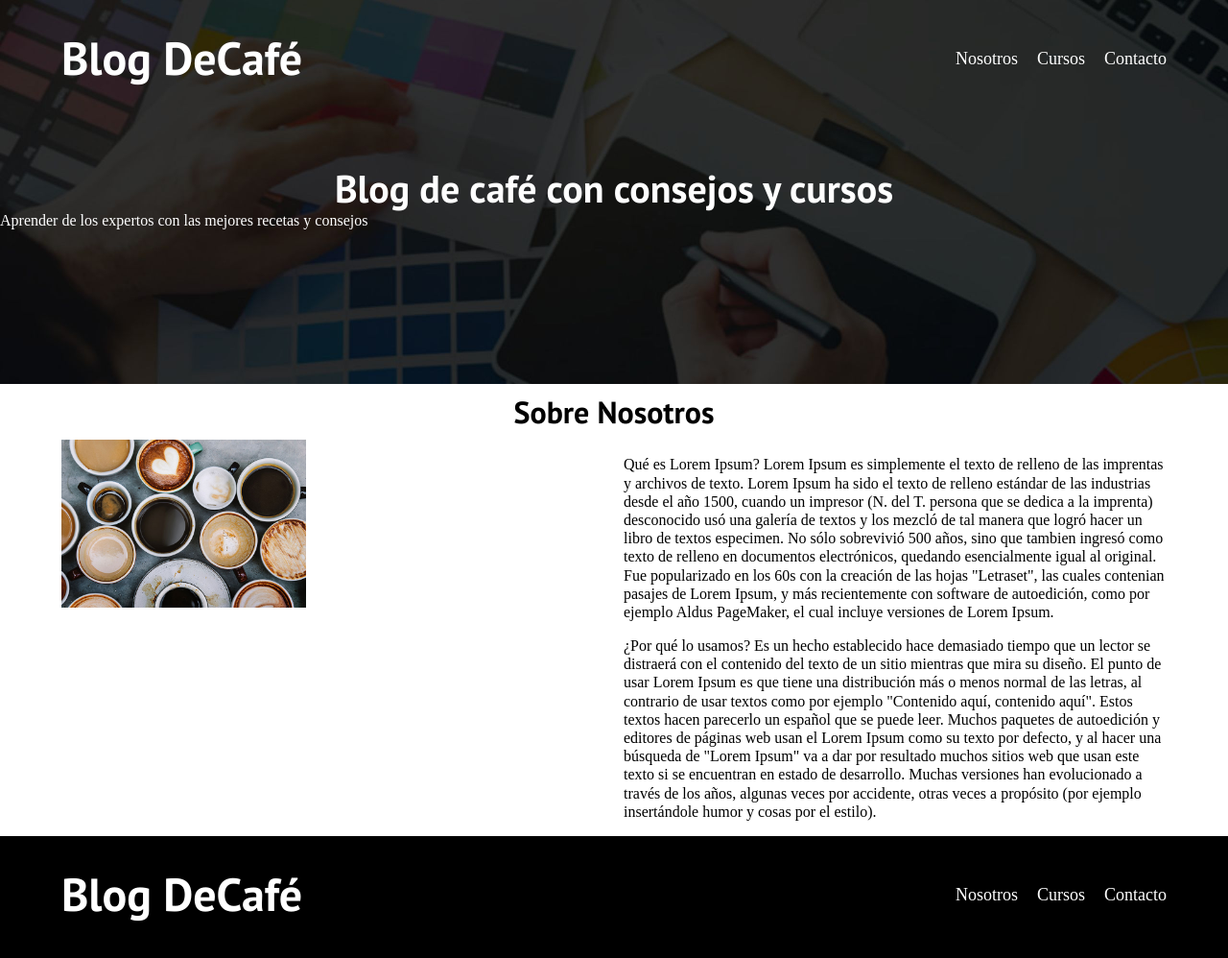
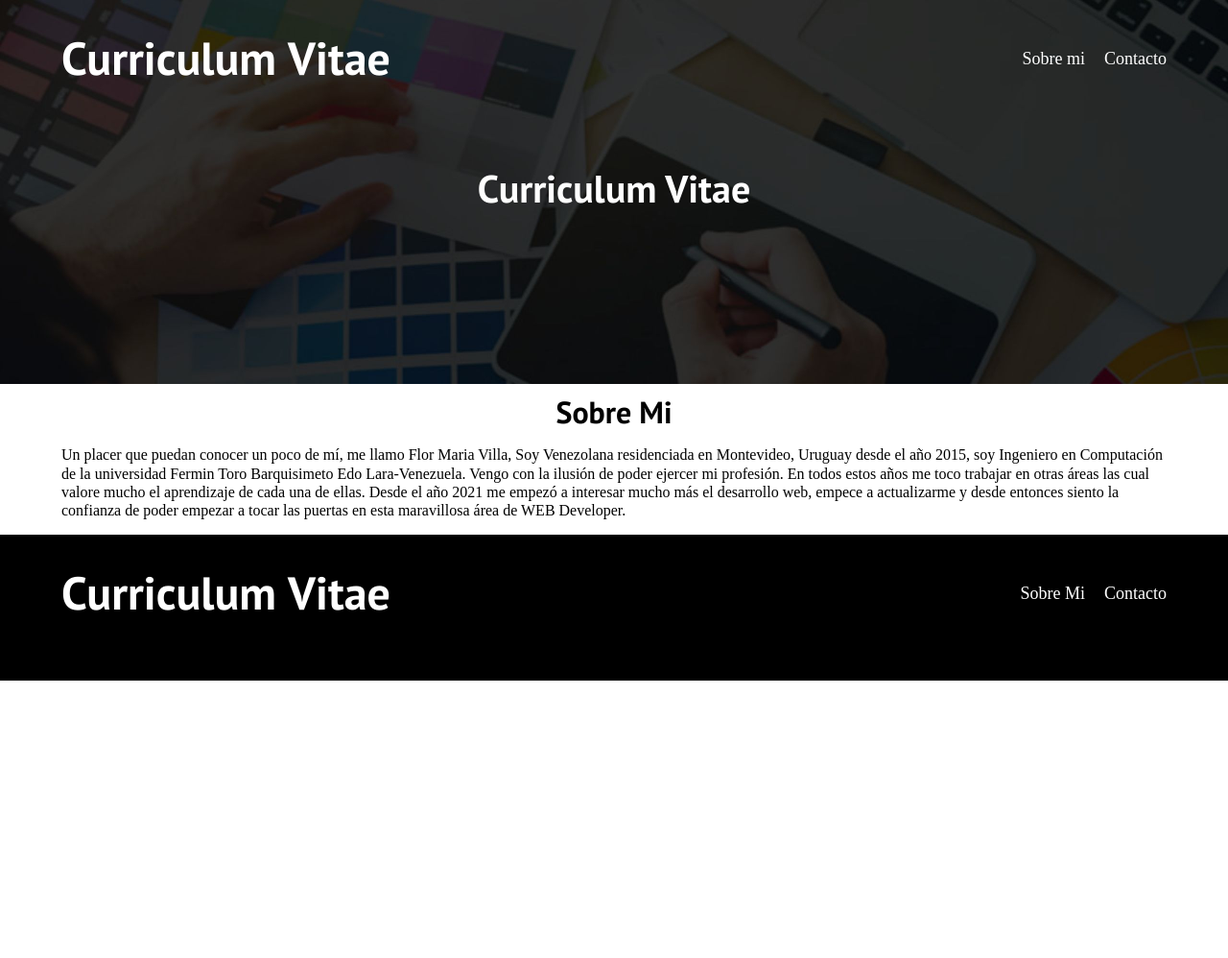
Before and after one commit to flormariavilla/curriculumflorvilla, a plain HTML site: page nosotros.html in a window 1280 px wide. Shown: the whole page at 96% size. After the commit the page ends 800 px from the top, so only its background shows below. Drawn offline with Linux system fonts and the light colour scheme.

Commit message:
Se agrega el mensaje en el main

```diff
--- a/css/style.css
+++ b/css/style.css
@@ -232,6 +232,7 @@ font-size: 2rem;
 /**sobre nosotros**/
 @media (min-width:768) {
      .sobre-nosotros{
+          align-items: center;
           display: grid;
           grid-template-columns: repeat(2, 1fr);
           column-gap: 2rem;
@@ -240,6 +241,8 @@ font-size: 2rem;
 .sobre-nosotros__imagen
 .sobre-nosotros__texto{
    flex-basis: 50%;
+   align-items: center;
+}
 }
 .sobre-nosotros{
      display: grid;
--- a/nosotros.html
+++ b/nosotros.html
@@ -4,7 +4,7 @@
     <meta charset="UTF-8">
     <meta http-equiv="X-UA-Compatible" content="IE=edge">
     <meta name="viewport" content="width=device-width, initial-scale=1.0">
-    <title>BlogDeCafé</title>
+    <title>Curriculum</title>
     <link rel="stylesheet" href="css/normalize.css">
     <link href="https://fonts.googleapis.com/css2?family=Open+Sans&family=PT+Sans:ital,wght@0,700;1,
     400&display=swap" rel="stylesheet">
@@ -16,50 +16,33 @@
          <div class="contenedor">
               <div class="barra">
                  <a class="logo" href="index.html">
-                    <h1 class="logo__nombre">Blog <span class="logo__bold">DeCafé</span></h1>
+                    <h1 class="logo__nombre">Curriculum <span class="logo__bold">Vitae</span></h1>
                   </a>
                   <nav class="navegacion">
-                      <a href="nosotros.html" class="navegacion__enlace">Nosotros</a>
-                      <a href="cursos.html" class="navegacion__enlace">Cursos</a>
+                      <a href="nosotros.html" class="navegacion__enlace">Sobre mi</a>
+
                       <a href="contacto.html" class="navegacion__enlace">Contacto</a>
                   </nav>
               </div>
          </div>
 
          <div class="header__texto">
-              <h2 class="no-margin">Blog de café con consejos y cursos</h2>
-              <p class="no-margin">Aprender de los expertos con las mejores recetas y consejos</p>
+              <h2 class="no-margin">Curriculum Vitae</h2>
+              <p class="no-margin"></p>
          </div>
     </header>
 
     <main class="contenedor">
-       <h3 class="centrar-texto">Sobre Nosotros</h3>
+       <h3 class="centrar-texto">Sobre Mi</h3>
        <div class="sobre-nosotros">
-          <div class="sobre-nosotros__imagen">
-            <img src="img/img/img/nosotros.jpg" alt="imagen nosotros">
-          </div>
+
           <div class="sobre-nosotros__texto">
-            <p>Qué es Lorem Ipsum?
-                Lorem Ipsum es simplemente el texto de relleno de las imprentas y archivos de texto.
-                 Lorem Ipsum ha sido el texto de relleno estándar de las industrias desde el año 1500,
-                 cuando un impresor (N. del T. persona que se dedica a la imprenta) desconocido usó una galería de
-                 textos y los mezcló de tal manera que logró hacer un libro de textos especimen. No sólo sobrevivió
-                 500 años, sino que tambien ingresó como texto de relleno en documentos electrónicos, quedando
-                  esencialmente igual al original. Fue popularizado en los 60s con la creación de las hojas "Letraset",
-                  las cuales contenian pasajes de Lorem Ipsum, y más recientemente con software de autoedición,
-                  como por ejemplo Aldus PageMaker, el cual incluye versiones de Lorem Ipsum.</p>
+            <p> Un placer que puedan conocer un poco de mí, me llamo Flor Maria Villa, Soy Venezolana residenciada en Montevideo, Uruguay desde el año 2015, soy Ingeniero en Computación de la universidad Fermin Toro Barquisimeto Edo Lara-Venezuela. Vengo con la ilusión de poder ejercer mi profesión. En todos estos años me toco trabajar en otras áreas las cual valore mucho el aprendizaje de cada una de ellas.
 
-                <p>¿Por qué lo usamos?
-                Es un hecho establecido hace demasiado tiempo que un lector se distraerá con el
-                contenido del texto de un sitio mientras que mira su diseño. El punto de usar Lorem Ipsum
-                es que tiene una distribución más o menos normal de las letras, al contrario de usar textos
-                como por ejemplo "Contenido aquí, contenido aquí". Estos textos hacen parecerlo un español
-                 que se puede leer. Muchos paquetes de autoedición y editores de páginas web usan el Lorem
-                 Ipsum como su texto por defecto, y al hacer una búsqueda de "Lorem Ipsum" va a dar por
-                  resultado muchos sitios web que usan este texto si se encuentran en estado de desarrollo.
-                  Muchas versiones han evolucionado a través de los años,
-                algunas veces por accidente, otras veces a propósito (por ejemplo insertándole humor y cosas
-                por el estilo).</p>
+                Desde el año 2021 me empezó a interesar mucho más el desarrollo web, empece a actualizarme y desde entonces siento la confianza de poder empezar a tocar las puertas en esta maravillosa área de WEB Developer.
+            </p>
+
+
           </div>
        </div>
 
@@ -69,11 +52,11 @@
         <div class="contenedor">
             <div class="barra">
                 <a class="logo" href="index.html">
-                   <h1 class="logo__nombre">Blog <span class="logo__bold">DeCafé</span></h1>
+                   <h1 class="logo__nombre">Curriculum <span class="logo__bold">Vitae</span></h1>
                  </a>
                  <nav class="navegacion">
-                     <a href="nosotros.html" class="navegacion__enlace">Nosotros</a>
-                     <a href="cursos.html" class="navegacion__enlace">Cursos</a>
+                     <a href="nosotros.html" class="navegacion__enlace">Sobre Mi</a>
+
                      <a href="contacto.html" class="navegacion__enlace">Contacto</a>
                  </nav>
              </div>
```
Also changed, not shown: contacto.html (+11 -10 lines), index.html (+4 -6 lines).
